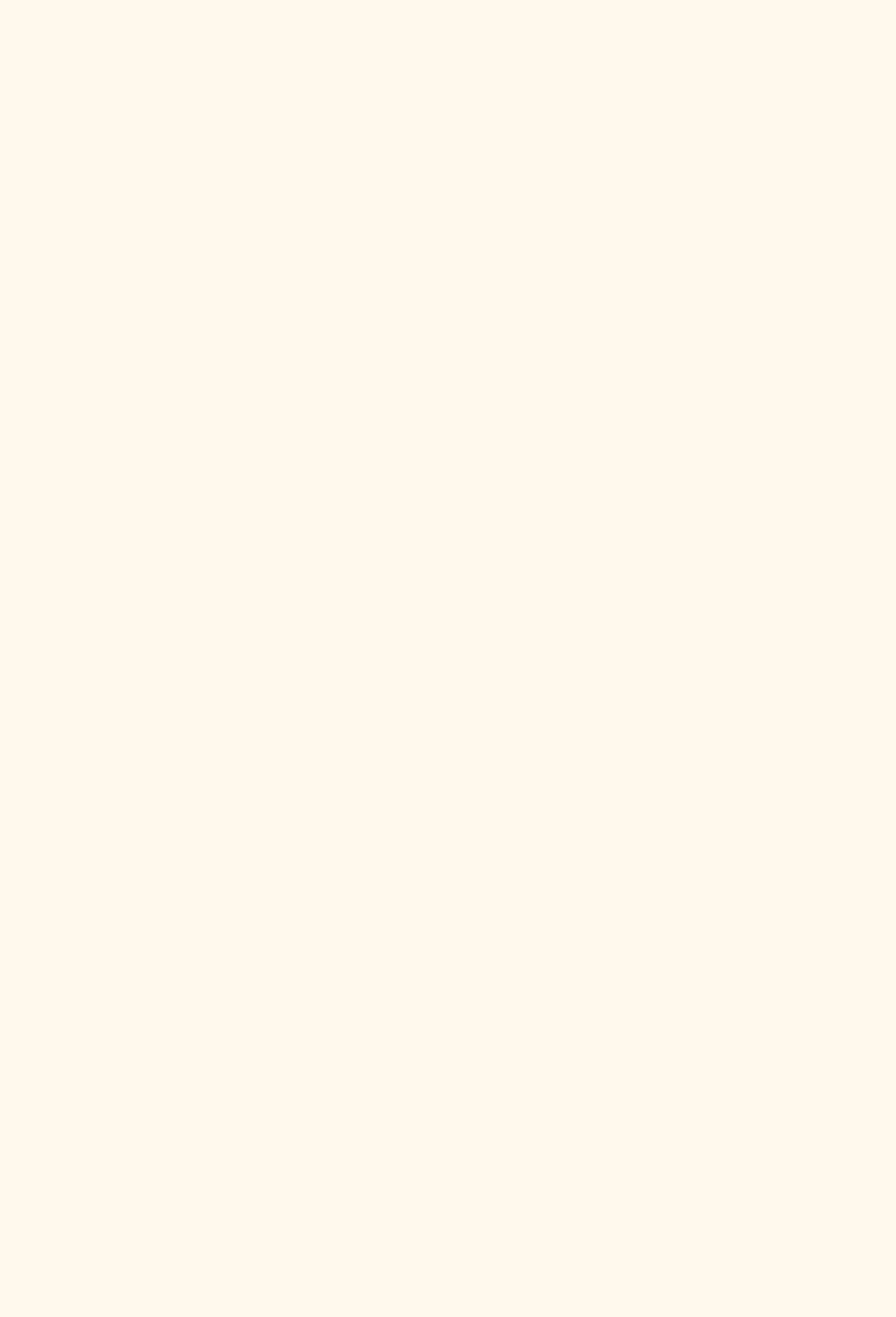
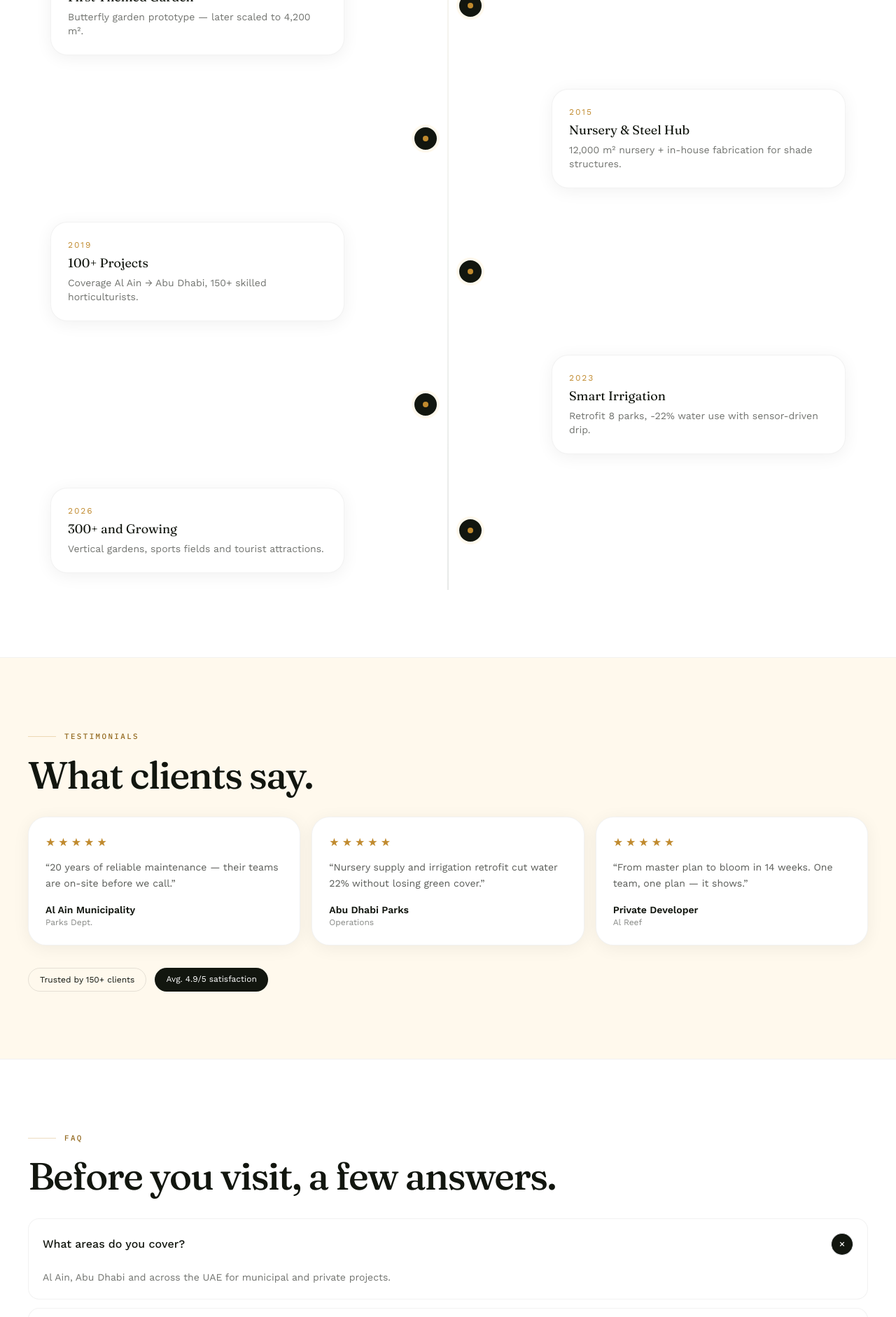
Before and after one commit to aifazi/floradecora.com, a Next.js app in the folder floradecora/: page /about in a window 1280 px wide. Shown: the part 3300-5182 px from the top of the page at 70% size. Before the commit the page ends 3156 px from the top, so only its background shows below. Built offline with nearby package versions, Linux system fonts and the light colour scheme.

Commit message:
feat(P0-6): add Timeline (2003-2026), Testimonials, FAQ to about page

```diff
--- a/floradecora/app/about/page.tsx
+++ b/floradecora/app/about/page.tsx
@@ -2,6 +2,9 @@ import type { Metadata } from "next";
 import Image from "next/image";
 import SectionHeading from "@/components/SectionHeading";
 import { Reveal, Stagger, StaggerItem } from "@/components/Reveal";
+import Timeline from "@/components/Timeline";
+import FAQ from "@/components/FAQ";
+import Testimonials from "@/components/Testimonials";
 import { cdnMedia } from "@/lib/cdn";
 
 export const metadata: Metadata = {
@@ -92,6 +95,31 @@ export default function AboutPage() {
           </Stagger>
         </div>
       </section>
+
+      <section className="bg-white dark:bg-forest border-y border-black/5 dark:border-white/10">
+        <div className="mx-auto max-w-content px-6 md:px-10 py-16 md:py-24">
+          <SectionHeading eyebrow="Timeline" title="20+ years, one project at a time." withLine />
+          <Timeline />
+        </div>
+      </section>
+
+      <section className="bg-cream dark:bg-forest-dim">
+        <div className="mx-auto max-w-content px-6 md:px-10 py-16 md:py-24">
+          <SectionHeading eyebrow="Testimonials" title="What clients say." withLine />
+          <Testimonials />
+          <div className="mt-8 flex flex-wrap gap-3 text-xs">
+            <span className="rounded-full border border-black/10 dark:border-white/10 px-4 py-2">Trusted by 150+ clients</span>
+            <span className="rounded-full bg-ink text-white px-4 py-2">Avg. 4.9/5 satisfaction</span>
+          </div>
+        </div>
+      </section>
+
+      <section className="bg-white dark:bg-forest border-y border-black/5 dark:border-white/10">
+        <div className="mx-auto max-w-content px-6 md:px-10 py-16 md:py-24 max-w-3xl">
+          <SectionHeading eyebrow="FAQ" title="Before you visit, a few answers." withLine />
+          <FAQ />
+        </div>
+      </section>
     </>
   );
 }
--- /dev/null
+++ b/floradecora/components/FAQ.tsx
@@ -0,0 +1,27 @@
+"use client";
+import { useState } from "react";
+
+const FAQS = [
+  { q: "What areas do you cover?", a: "Al Ain, Abu Dhabi and across the UAE for municipal and private projects." },
+  { q: "Do you handle maintenance after build?", a: "Yes — operation & maintenance for 20+ years is core. Weekly inspections, monthly consumables and lawn analysis." },
+  { q: "How water-efficient are your designs?", a: "Smart drip, zoned scheduling and soil sensors. Our 2023 retrofit cut 22% consumption." },
+  { q: "What's the typical timeline?", a: "Concept 2–4 weeks, build 8–16 weeks, visit within 72h of inquiry." },
+  { q: "Can you supply plants from your nursery?", a: "Yes — 12,000 m² nursery delivering 40k seedlings/month, native & adapted species." },
+];
+
+export default function FAQ() {
+  const [open, setOpen] = useState<number | null>(0);
+  return (
+    <div className="mt-8 space-y-3">
+      {FAQS.map((f, i) => (
+        <div key={f.q} className="rounded-2xl bg-white dark:bg-white/5 border border-black/5 dark:border-white/10 overflow-hidden">
+          <button onClick={() => setOpen(open === i ? null : i)} className="w-full flex items-center justify-between p-5 text-left">
+            <span className="font-medium dark:text-white">{f.q}</span>
+            <span className={`w-8 h-8 rounded-full grid place-items-center border transition-all ${open === i ? "bg-ink text-white rotate-45" : "bg-cream dark:bg-white/10"}`}>+</span>
+          </button>
+          {open === i && <div className="px-5 pb-5 text-sm text-ink/60 dark:text-white/60 leading-relaxed">{f.a}</div>}
+        </div>
+      ))}
+    </div>
+  );
+}
--- /dev/null
+++ b/floradecora/components/Testimonials.tsx
@@ -0,0 +1,25 @@
+"use client";
+import { Reveal, Stagger, StaggerItem } from "./Reveal";
+
+const REVIEWS = [
+  { name: "Al Ain Municipality", role: "Parks Dept.", text: "20 years of reliable maintenance — their teams are on-site before we call.", rating: 5 },
+  { name: "Abu Dhabi Parks", role: "Operations", text: "Nursery supply and irrigation retrofit cut water 22% without losing green cover.", rating: 5 },
+  { name: "Private Developer", role: "Al Reef", text: "From master plan to bloom in 14 weeks. One team, one plan — it shows.", rating: 5 },
+];
+
+export default function Testimonials() {
+  return (
+    <Stagger className="mt-8 grid md:grid-cols-3 gap-4">
+      {REVIEWS.map((r) => (
+        <StaggerItem key={r.name} className="rounded-[1.6rem] bg-white dark:bg-white/5 border border-black/5 dark:border-white/10 p-6 shadow-card">
+          <div className="flex gap-1 text-ochre">{Array.from({ length: r.rating }).map((_, i) => <span key={i}>★</span>)}</div>
+          <p className="mt-3 text-sm leading-relaxed text-ink/70 dark:text-white/70">“{r.text}”</p>
+          <div className="mt-4">
+            <div className="text-sm font-semibold dark:text-white">{r.name}</div>
+            <div className="text-xs text-ink/50 dark:text-white/50">{r.role}</div>
+          </div>
+        </StaggerItem>
+      ))}
+    </Stagger>
+  );
+}
--- /dev/null
+++ b/floradecora/components/Timeline.tsx
@@ -0,0 +1,34 @@
+"use client";
+import { Reveal, Stagger, StaggerItem } from "./Reveal";
+
+const EVENTS = [
+  { year: "2003", title: "Founded in Al Ain", desc: "Started with municipal maintenance and private villas." },
+  { year: "2009", title: "First Themed Garden", desc: "Butterfly garden prototype — later scaled to 4,200 m²." },
+  { year: "2015", title: "Nursery & Steel Hub", desc: "12,000 m² nursery + in-house fabrication for shade structures." },
+  { year: "2019", title: "100+ Projects", desc: "Coverage Al Ain → Abu Dhabi, 150+ skilled horticulturists." },
+  { year: "2023", title: "Smart Irrigation", desc: "Retrofit 8 parks, -22% water use with sensor-driven drip." },
+  { year: "2026", title: "300+ and Growing", desc: "Vertical gardens, sports fields and tourist attractions." },
+];
+
+export default function Timeline() {
+  return (
+    <Stagger className="relative mt-12">
+      <div className="hidden md:block absolute left-1/2 top-0 bottom-0 w-px bg-gradient-to-b from-ochre via-sage to-forest opacity-20 -translate-x-1/2" />
+      {EVENTS.map((e, i) => (
+        <StaggerItem key={e.year} className={`relative flex flex-col md:flex-row gap-4 md:gap-0 md:items-center py-6 ${i % 2 === 0 ? "md:flex-row-reverse" : ""}`}>
+          <div className="flex-1 md:px-8">
+            <div className={`rounded-[1.5rem] bg-white dark:bg-white/5 border border-black/5 dark:border-white/10 p-6 shadow-card md:max-w-[420px] ${i % 2 === 0 ? "md:ml-auto" : ""}`}>
+              <div className="text-xs tracking-[0.16em] uppercase text-ochre">{e.year}</div>
+              <h4 className="font-display text-lg mt-1 dark:text-white">{e.title}</h4>
+              <p className="text-sm text-ink/60 dark:text-white/60 mt-1">{e.desc}</p>
+            </div>
+          </div>
+          <div className="hidden md:grid place-items-center w-10 h-10 rounded-full bg-ink text-white border-4 border-cream dark:border-forest-dim shrink-0 z-10">
+            <span className="w-2 h-2 rounded-full bg-ochre" />
+          </div>
+          <div className="flex-1 hidden md:block" />
+        </StaggerItem>
+      ))}
+    </Stagger>
+  );
+}
```
